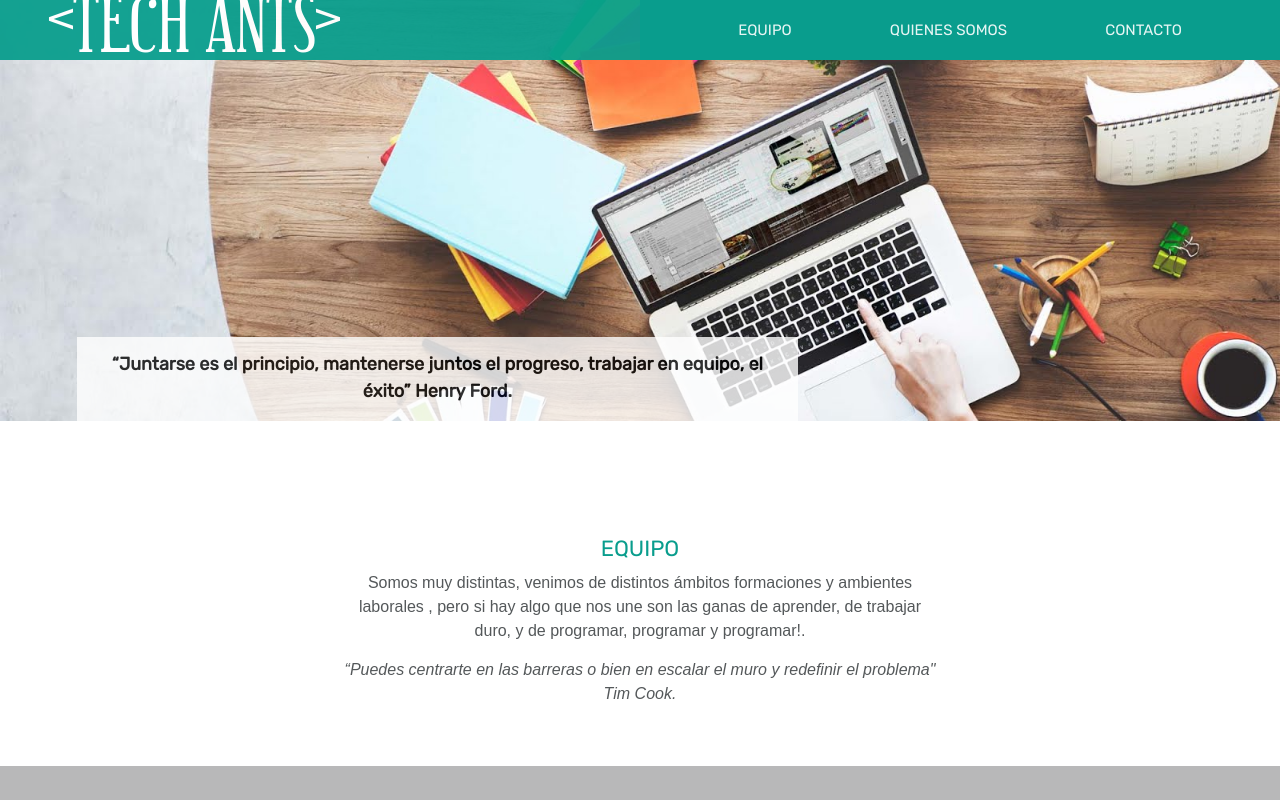
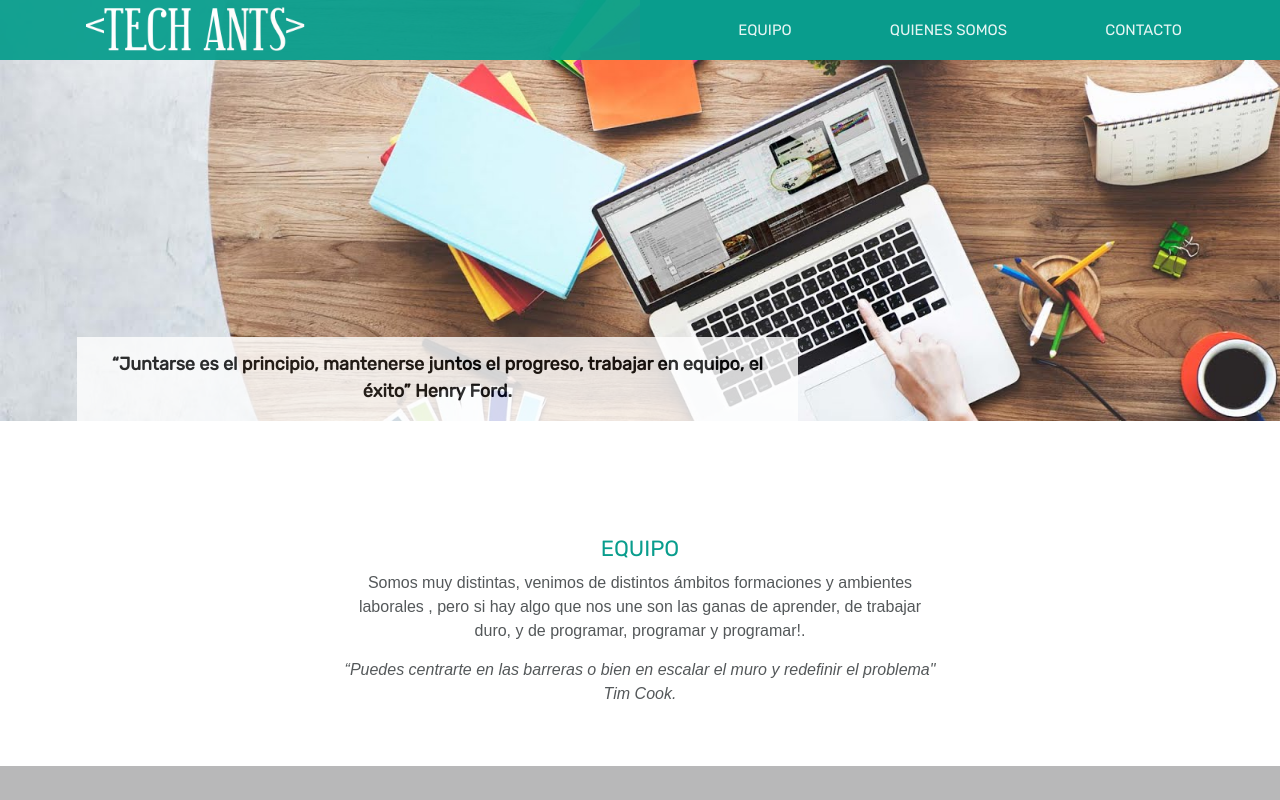
Before and after one commit to azaharamg/Adalab-project-promo-h-module-1-team-4-morning-TechAnts, a plain HTML site: page index.html in a window 1280 px wide. Shown: the top 800 px of the page. Drawn offline with nearby package versions, Linux system fonts and the light colour scheme.

Commit message:
fix logo size

```diff
--- a/style/style.css
+++ b/style/style.css
@@ -68,13 +68,8 @@ section.anchor {
 }
 
 .GroupName {
-  font-size: 16px;
-  font-weight: 500;
-  font-stretch: normal;
-  font-style: normal;
-  line-height: 1.88;
-  letter-spacing: normal;
-  color: #ffffff;
+  line-height: 0.7;
+  transform: scale(0.75);
 }
 
 .header-nav {
```
